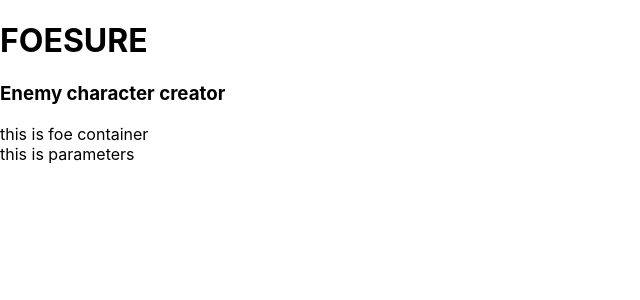
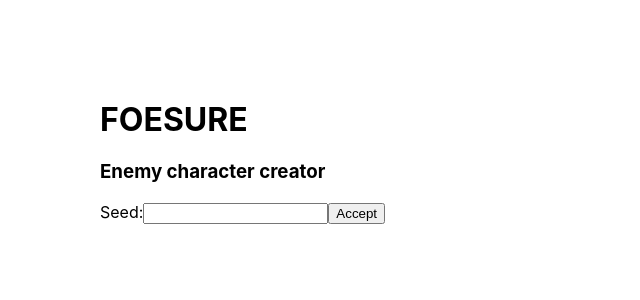
Before and after one commit to cloudymolecule/foe-sure, a React (Create React App) app: page / in a window 1280 px wide. Shown: the top 300 px of the page, without its empty margins (0-640 px from the left). Built offline with nearby package versions, Linux system fonts and the light colour scheme.

Commit message:
Update css

```diff
--- a/src/components/Parameters.js
+++ b/src/components/Parameters.js
@@ -3,7 +3,9 @@ import React from 'react'
 function parameters() {
     return (
         <div>
-            this is parameters
+            <label>Seed:</label>
+            <input/>
+            <button>Accept</button>
         </div>
     )
 }
--- a/src/containers/App.js
+++ b/src/containers/App.js
@@ -4,7 +4,7 @@ import Foe from './Foe'
 
 function App() {
   return (
-    <div>
+    <div className='app-container'>
       <Title />
       <Foe />
     </div>
--- a/src/containers/Foe.js
+++ b/src/containers/Foe.js
@@ -3,10 +3,9 @@ import Parameters from '../components/Parameters'
 
 function Foe() {
     return (
-        <div>
-            this is foe container
+        <>
             <Parameters />
-        </div>
+        </>
     )
 }
 
--- a/src/styles/App.css
+++ b/src/styles/App.css
@@ -0,0 +1,3 @@
+.app-container {
+    margin: 100px;
+}
```
